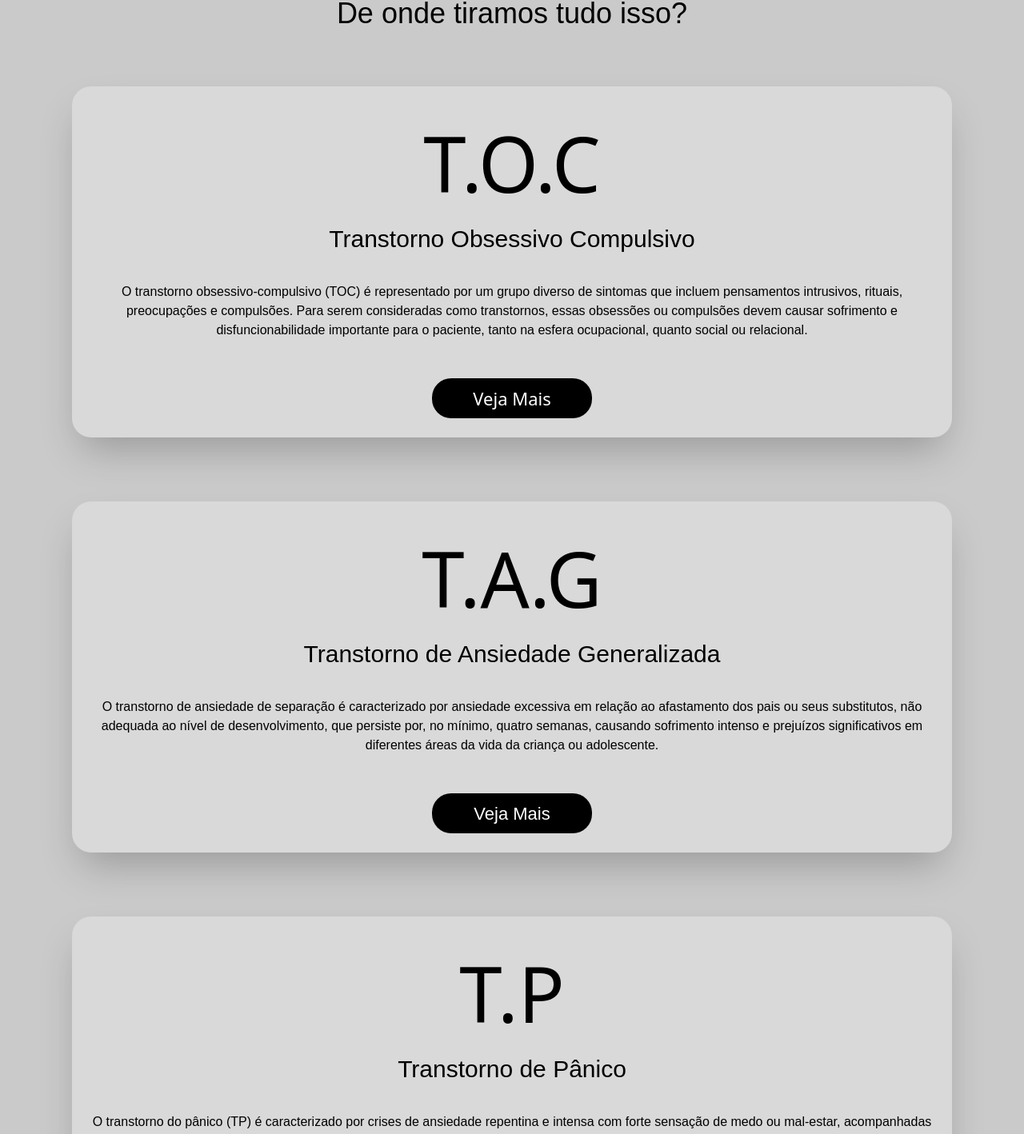
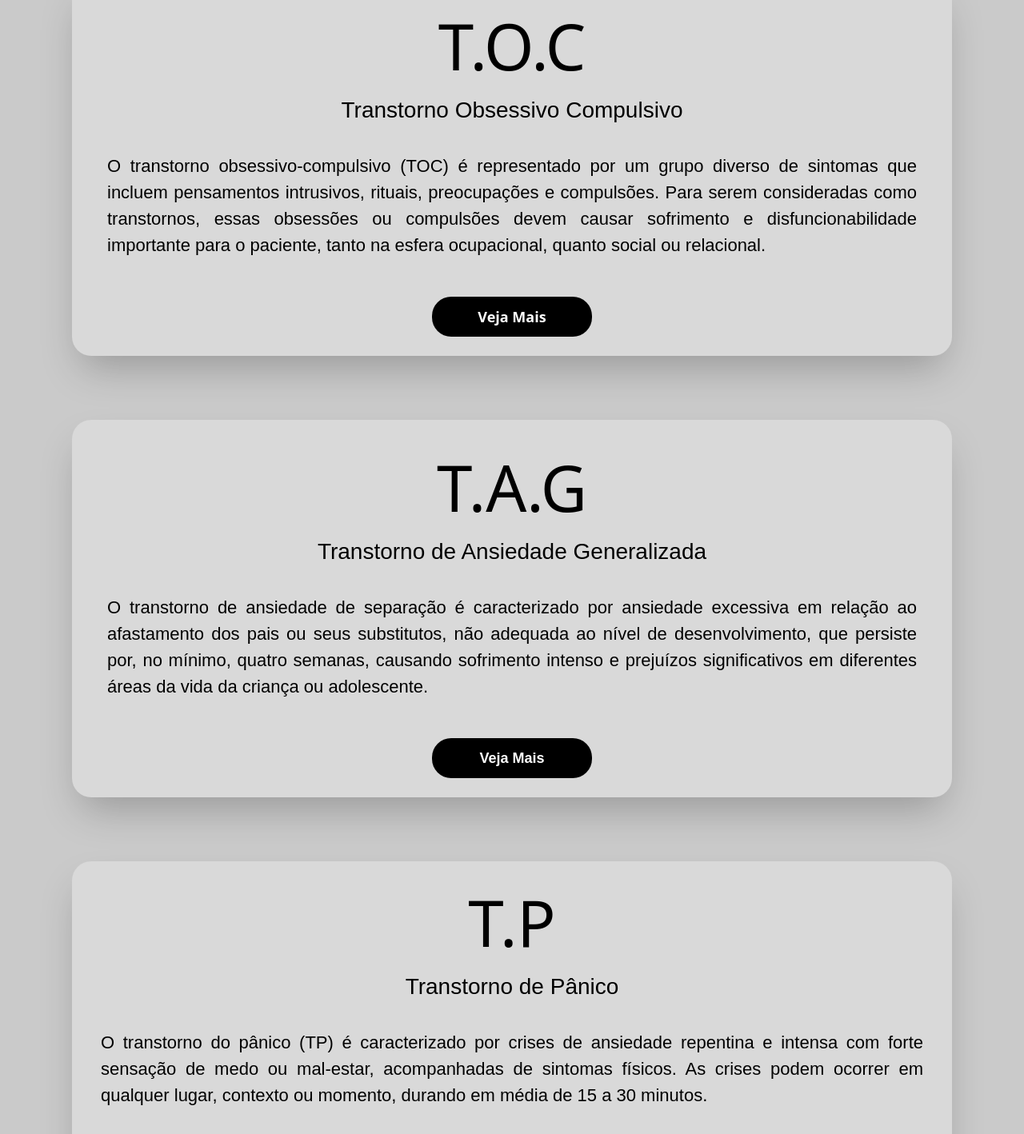
Before and after one commit to rafa-gomes-2007/Site_TCC, a React (Vite) app: page /Bibliografia in a window 1280 px wide. Shown: the part 510-1928 px from the top of the page at 80% size. Built offline with nearby package versions, Linux system fonts and the light colour scheme.

Commit message:
Bibliografia Finalizado

```diff
--- a/src/pages/Bibliografia.jsx
+++ b/src/pages/Bibliografia.jsx
@@ -2,32 +2,32 @@ export default function Bibliografia() {
   return (
     <div className="bg-cinza-back items-center justify-center flex flex-col w-screen px-4 md:px-8">
 
-      <h1 className="mt-16 text-[164px] text-center pb-8 font-Questrial max-lg:text-[60px]">BIBLIOGRAFIA</h1>
-      <p className="mt-2 mb-16 text-center text-[36px] font-Questrial max-lg:text-[20px]">De onde tiramos tudo isso?</p>
+      <h1 className="mt-16 text-[80px] text-center pb-8 font-Questrial max-lg:text-[40px]">BIBLIOGRAFIA</h1>
+      <p className="mt-2 mb-16 text-center text-[30px] font-Questrial max-lg:text-[18px]">De onde tiramos tudo isso?</p>
 
       <div className="items-center justify-center flex flex-col bg-fundo_texto rounded-3xl p-4 md:p-6  mb-20 w-full max-w-[1100px] shadow-2xl">
-        <h2 className="text-[96px] Roboto-Flex max-lg:text-[62px]">T.O.C</h2>
-        <p className="mb-8 text-center text-[30px] font-Questrial max-lg:text-[20px]">Transtorno Obsessivo Compulsivo</p>
-        <p className="mb-12 text-center text-base text-[30px] font-Questrial max-lg:text-[18px]">O transtorno obsessivo-compulsivo (TOC) é representado por um grupo diverso de sintomas que incluem pensamentos intrusivos, rituais, preocupações e compulsões. Para serem consideradas como transtornos, essas obsessões ou compulsões devem causar sofrimento e disfuncionabilidade importante para o paciente, tanto na esfera ocupacional, quanto social ou relacional.</p>
-        <a href="https://www.rededorsaoluiz.com.br/doencas/transtorno-obsessivo-compulsivo" className="bg-black text-[22px] text-white w-[200px] h-[50px] items-center flex justify-center rounded-3xl ">
+        <h2 className="text-[80px] Roboto-Flex max-lg:text-[36px]">T.O.C</h2>
+        <p className="mb-8 text-center text-[28px] font-Questrial max-lg:text-[18px]">Transtorno Obsessivo Compulsivo</p>
+        <p className="mb-12 text-[22px] font-Questrial max-lg:text-[14px] text-justify px-5">O transtorno obsessivo-compulsivo (TOC) é representado por um grupo diverso de sintomas que incluem pensamentos intrusivos, rituais, preocupações e compulsões. Para serem consideradas como transtornos, essas obsessões ou compulsões devem causar sofrimento e disfuncionabilidade importante para o paciente, tanto na esfera ocupacional, quanto social ou relacional.</p>
+        <a href="https://www.rededorsaoluiz.com.br/doencas/transtorno-obsessivo-compulsivo" className="bg-black text-[18px] text-white w-[200px] h-[50px] items-center flex justify-center rounded-3xl font-semibold max-lg:text-[12px] hover:bg-fundo_texto hover:border-[2px] hover:border-black hover:text-black">
           Veja Mais
         </a>
       </div>
 
       <div className="items-center justify-center flex flex-col bg-fundo_texto rounded-3xl p-4 md:p-6  mb-20 w-full max-w-[1100px] shadow-2xl">
-        <h2 className="text-[96px] Roboto-Flex max-lg:text-[62px]">T.A.G</h2>
-        <p className="mb-8 text-center text-[30px] font-Questrial max-lg:text-[20px]">Transtorno de Ansiedade Generalizada</p>
-        <p className="mb-12 text-center text-base text-[30px] font-Questrial max-lg:text-[18px]">O transtorno de ansiedade de separação é caracterizado por ansiedade excessiva em relação ao afastamento dos pais ou seus substitutos, não adequada ao nível de desenvolvimento, que persiste por, no mínimo, quatro semanas, causando sofrimento intenso e prejuízos significativos em diferentes áreas da vida da criança ou adolescente.</p>
-        <a href="https://www.rededorsaoluiz.com.br/doencas/transtorno-de-ansiedade-generalizada" className="bg-black text-[22px] text-white w-[200px] h-[50px] items-center flex justify-center rounded-3xl font-Questrial">
+        <h2 className="text-[80px] Roboto-Flex max-lg:text-[36px]">T.A.G</h2>
+        <p className="mb-8 text-center text-[28px] font-Questrial max-lg:text-[18px]">Transtorno de Ansiedade Generalizada</p>
+        <p className="mb-12 text-[22px] font-Questrial max-lg:text-[14px] text-justify px-5">O transtorno de ansiedade de separação é caracterizado por ansiedade excessiva em relação ao afastamento dos pais ou seus substitutos, não adequada ao nível de desenvolvimento, que persiste por, no mínimo, quatro semanas, causando sofrimento intenso e prejuízos significativos em diferentes áreas da vida da criança ou adolescente.</p>
+        <a href="https://www.rededorsaoluiz.com.br/doencas/transtorno-de-ansiedade-generalizada" className="bg-black text-[18px] text-white w-[200px] h-[50px] items-center flex justify-center rounded-3xl font-Questrial font-semibold max-lg:text-[12px] hover:bg-fundo_texto hover:border-[2px] hover:border-black hover:text-black">
           Veja Mais
         </a>
       </div>
 
-      <div className="items-center justify-center flex flex-col bg-fundo_texto rounded-3xl p-4 md:p-6  mb-20 w-full max-w-[1100px] shadow-2xl">
-        <h2 className="text-[96px] Roboto-Flex max-lg:text-[62px]">T.P</h2>
-        <p className="mb-8 text-center text-[30px] font-Questrial max-lg:text-[20px]">Transtorno de Pânico</p>
-        <p className="mb-12 text-center text-base text-[30px] font-Questrial max-lg:text-[18px]">O transtorno do pânico (TP) é caracterizado por crises de ansiedade repentina e intensa com forte sensação de medo ou mal-estar, acompanhadas de sintomas físicos. As crises podem ocorrer em qualquer lugar, contexto ou momento, durando em média de 15 a 30 minutos.</p>
-        <a href="https://www.rededorsaoluiz.com.br/doencas/sindrome-do-panico" className="bg-black text-[22px] text-white w-[200px] h-[50px] items-center flex justify-center rounded-3xl font-Questrial">
+      <div className="items-center justify-center flex flex-col bg-fundo_texto rounded-3xl p-4  mb-20 w-full max-w-[1100px] shadow-2xl">
+        <h2 className="text-[80px] Roboto-Flex max-lg:text-[36px]">T.P</h2>
+        <p className="mb-8 text-center text-[28px] font-Questrial max-lg:text-[18px]">Transtorno de Pânico</p>
+        <p className="mb-12 text-[22px] font-Questrial max-lg:text-[14px] text-justify px-5">O transtorno do pânico (TP) é caracterizado por crises de ansiedade repentina e intensa com forte sensação de medo ou mal-estar, acompanhadas de sintomas físicos. As crises podem ocorrer em qualquer lugar, contexto ou momento, durando em média de 15 a 30 minutos.</p>
+        <a href="https://www.rededorsaoluiz.com.br/doencas/sindrome-do-panico" className="bg-black hover:bg-fundo_texto hover:border-[2px] hover:border-black hover:text-black text-[18px] text-white w-[200px] h-[50px] items-center flex justify-center rounded-3xl font-Questrial font-semibold  max-lg:text-[12px]">
           Veja Mais
         </a>
       </div>
```
